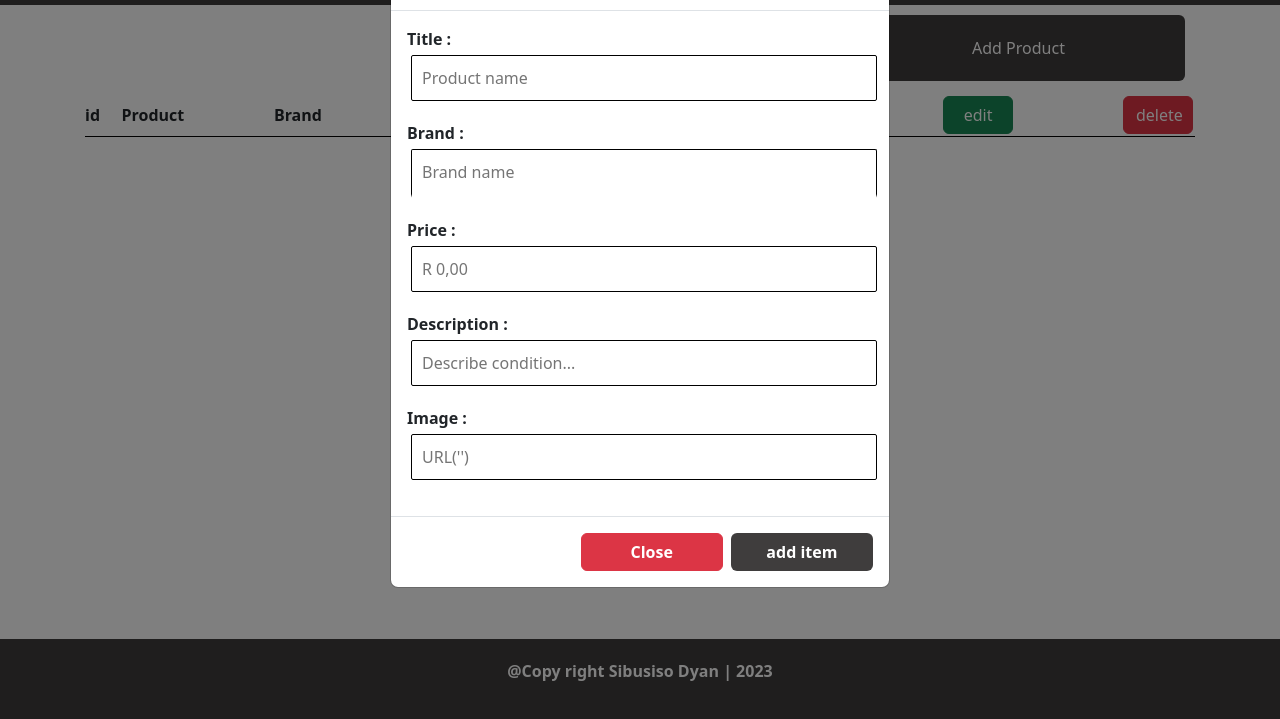
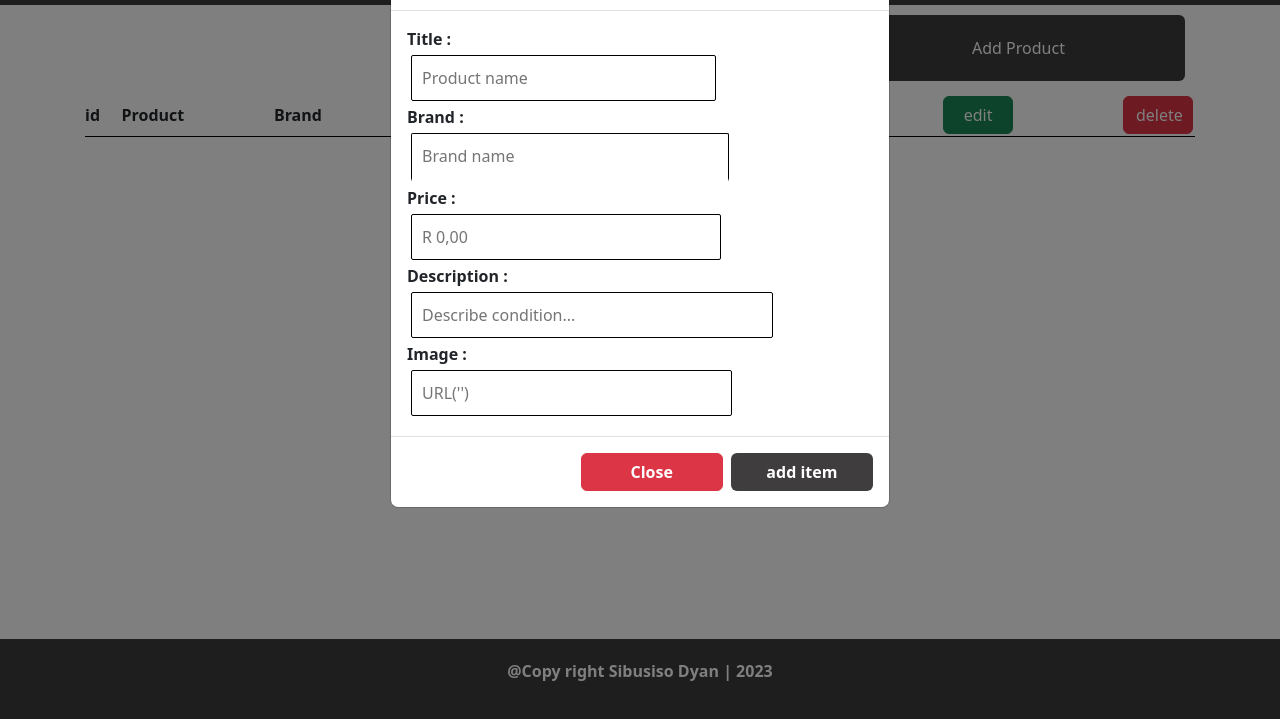
Before and after one commit to S1bu/Javascript_EOMP, a plain HTML site: page html/admin.html in a window 1280 px wide. Both pictures are taken after a click on the button "Add Product". Shown: the part 81-800 px from the top of the page. Drawn offline with nearby package versions, Linux system fonts and the light colour scheme; a web font is replaced by a local one.

Commit message:
coming back later to finish form valiation

```diff
--- a/html/admin.html
+++ b/html/admin.html
@@ -125,15 +125,17 @@ color: var(---text_color); margin: 10px;" data-bs-toggle="modal" data-bs-target=
           </div>
           <!-- what appears in the modal as a form -->
           <div class="modal-body">
-            <p><b>Title :</b><input type="text" class="title" placeholder="Product name"></p>
-            <p><b>Brand :</b><input type="text" class="brand" placeholder="Brand name"></p>
-            <p><b>Price :</b><input type="text" class="price" placeholder="R 0,00"></p>
-            <p><b>Description :</b><input type="text" class="description" placeholder="Describe condition..."></p>
-            <p><b>Image :</b><input type="text" class="image" placeholder="URL('')"></p>
+            <form >
+              <label><b>Title :</b><input type="text" class="title" placeholder="Product name" required></label>
+              <label><b>Brand :</b><input type="text" class="brand" placeholder="Brand name" required></label>
+              <label><b>Price :</b><input type="text" class="price" placeholder="R 0,00" required></label>
+              <label><b>Description :</b><input type="text" class="description" placeholder="Describe condition..." required></label>
+              <label><b>Image :</b><input type="text" class="image" placeholder="URL('')" required></label>
+            </form>
           </div>
           <div class="modal-footer">
             <button type="button" class="btn btn-danger" style="font-weight: 900;" class="cancel" data-bs-dismiss="modal">Close</button>
-            <button type="button" class="btn"style="background-color:#3F3D3D;font-weight:900;color:white"  id="add_item">add item</button>
+            <button type="submit" class="btn"style="background-color:#3F3D3D;font-weight:900;color:white"  id="add_item">add item</button>
           </div>
         </div>
       </div>
--- a/script/admin.js
+++ b/script/admin.js
@@ -59,17 +59,28 @@ function addProduct(){
 
 let delete_admin_product = document.querySelector("#delete_admin").addEventListener("click", removeBtn )
 function removeBtn() { //REMOVE PRODUCT FUNCITON
+
+
     let idDel = parseInt(prompt('Please confirm by inputing the id number of the product u wish to delete'));  //input id
+
+
+if(idDel === ''){
+
+alert('Please insert id of item you wish to remove')
+
+}
+else{
+
     let target = list.find(function(locate){
         return locate.id == idDel;
      })
 
     let index = list.indexOf(target)
- console.log(index)
     list.splice(index,1) //splicing the targeted index
-console.log(list) //show me my list
     localStorage.setItem('id',JSON.stringify(list) ) //send to storage
     location.reload(); //reloads the page
+}
+
 }
 
 //-------------------------
```
Lines whose indentation alone changed are shown as unchanged.
